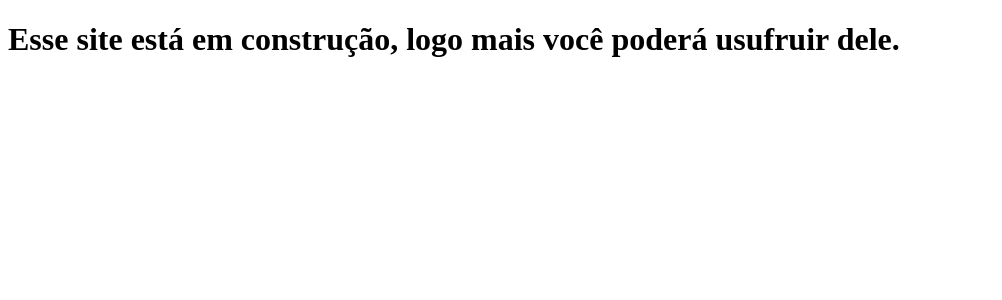
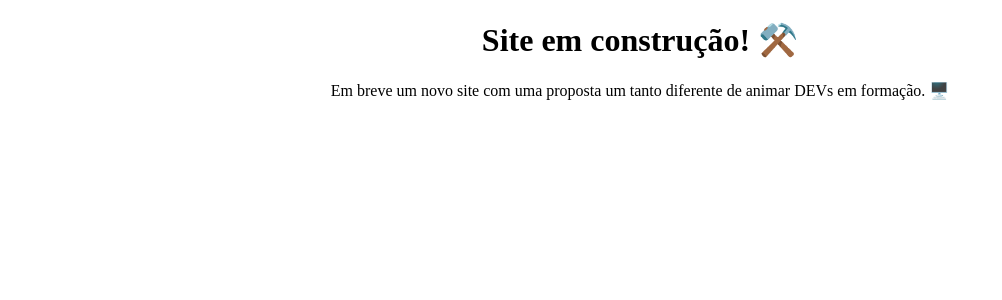
Before and after one commit to CaioGGR/clone-tabnews, a Next.js app: page / in a window 1280 px wide. Shown: the top 300 px of the page, without its empty margins (0-1002 px from the left). Built offline with nearby package versions, Linux system fonts and the light colour scheme.

Commit message:
alterando a página inicial com aviso de `em construção`

```diff
--- a/pages/index.js
+++ b/pages/index.js
@@ -1,7 +1,17 @@
 function Home() {
-  return (
-    <h1>Esse site está em construção, logo mais você poderá usufruir dele.</h1>
+  const homePage = (
+    <div>
+      <p align="center"></p>
+      <title>SeraQueVocêDev?</title>
+      <h1 align="center">Site em construção! ⚒️</h1>
+
+      <p align="center">
+        Em breve um novo site com uma proposta um tanto diferente de animar DEVs
+        em formação. 🖥️
+      </p>
+    </div>
   );
+  return homePage;
 }
 
 export default Home;
```
